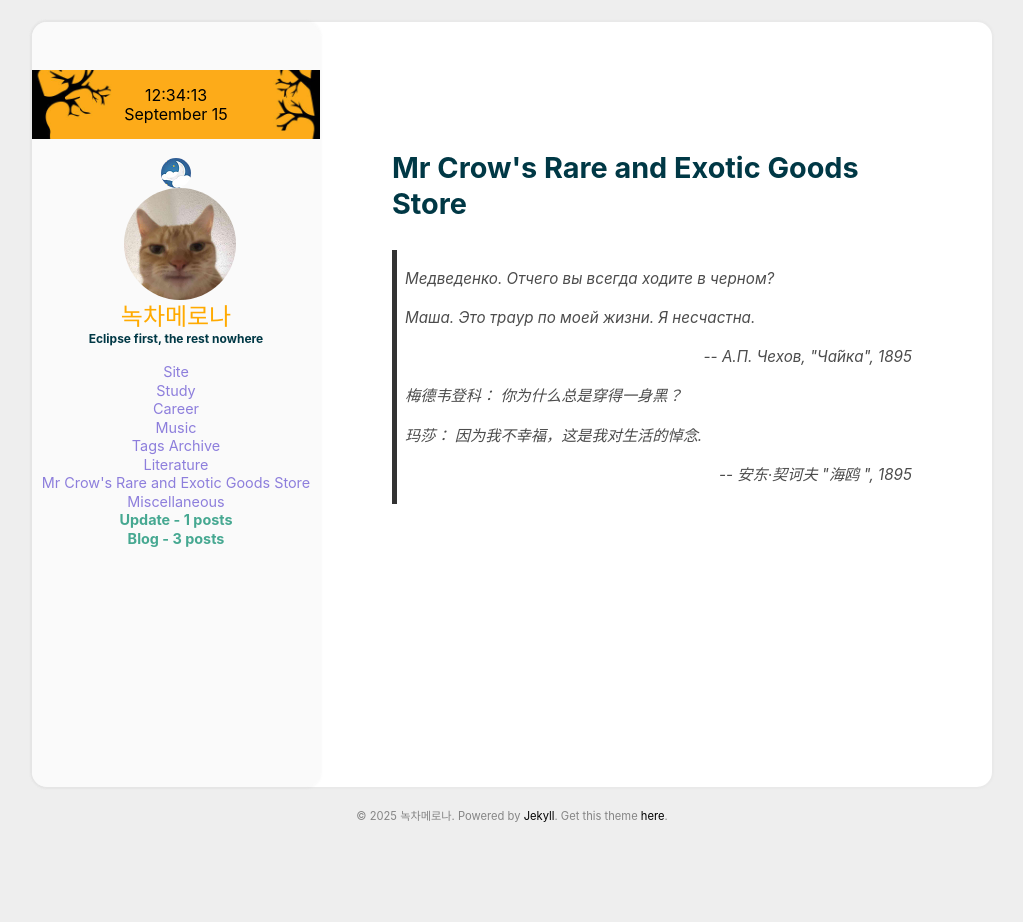
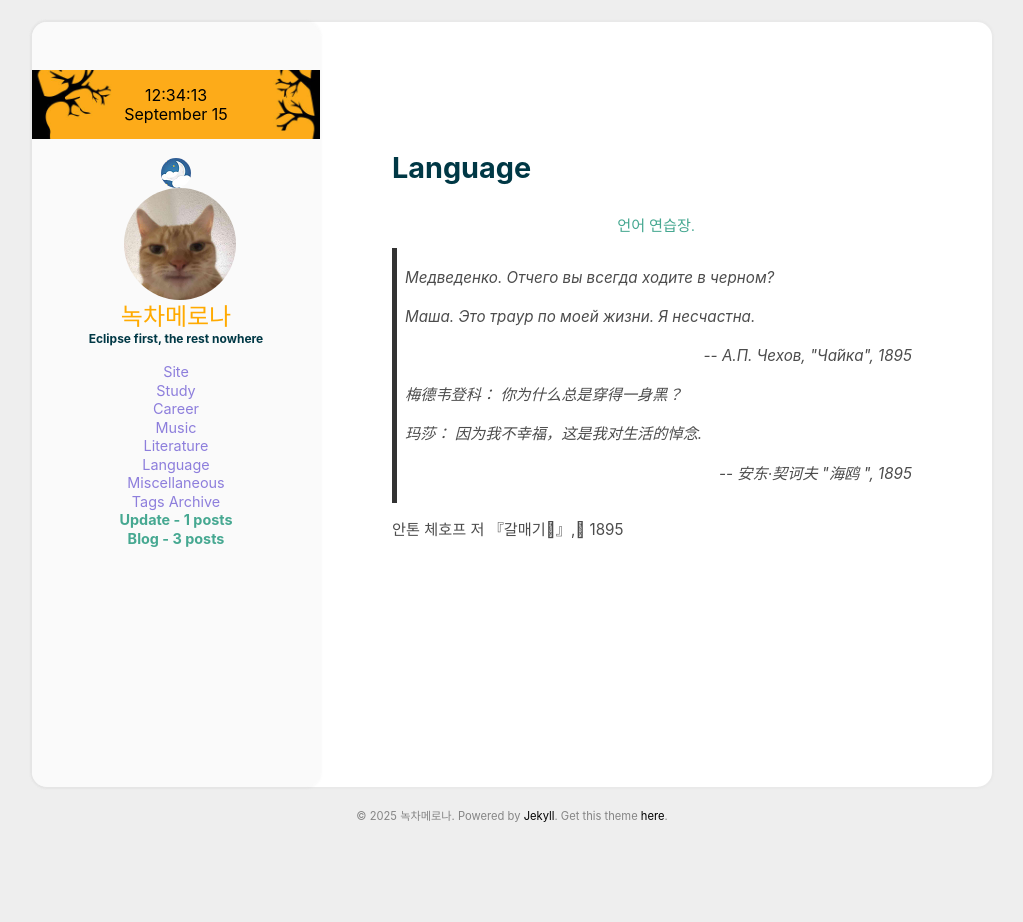
Before and after one commit to greentea-melona/greentea-melona.github.io, a Jekyll site: the page built from _additional_pages/Language.md, in a window 1280 px wide. Shown: the whole page, without its empty margins (128-1151 px from the left). Built offline with Jekyll 4.4.1, drawn with Linux system fonts in a browser that asks for light colours; some web fonts are replaced.

Commit message:
Sep 15
일부내용 수정

```diff
--- a/_additional_pages/Mr_Crow's_Rare_and_Exotic_Goods_Store.md
+++ b/_additional_pages/Language.md
@@ -1,8 +1,10 @@
 ---
-title: Mr Crow's Rare and Exotic Goods Store
+title: Language
 layout: simple
 order: 6
 ---
+
+<CENTER><div class='customLetter'>언어 연습장.</div></CENTER>
 
 >  *Медведенко. Отчего вы всегда ходите в черном?*
 >
@@ -16,3 +18,5 @@ order: 6
 > *玛莎： 因为我不幸福，这是我对生活的悼念.*
 >
 ><p align="right">-- 安东·契诃夫 "海鸥 ", 1895</p>
+
+안톤 체호프 저 『갈매기』, 1895
```
Also changed, not shown: _additional_pages/Miscellaneous.md (+2 -0 lines), _additional_pages/Tags_archive.md (+1 -1 lines), 2 other files.
